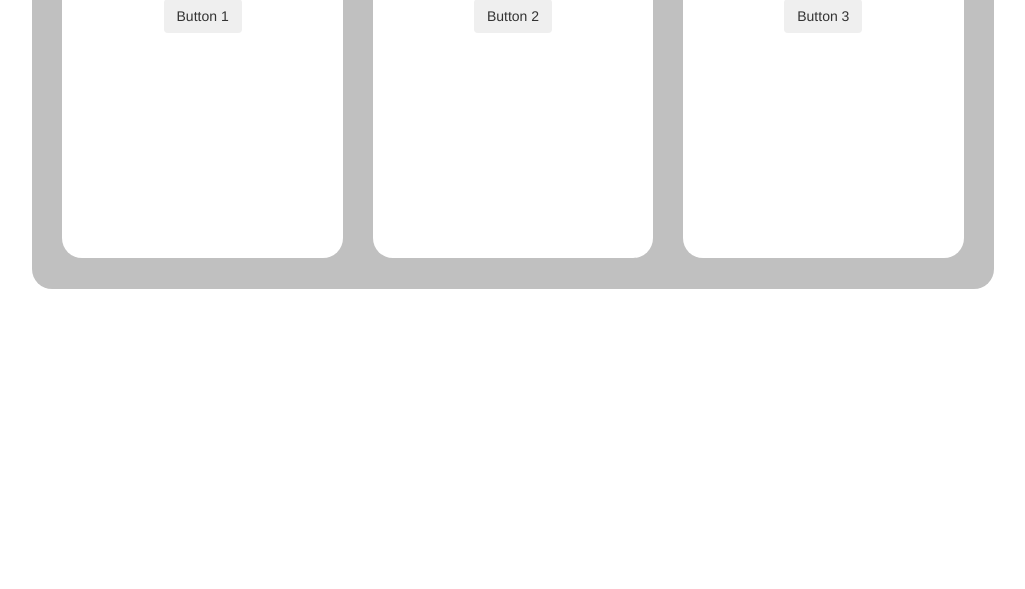
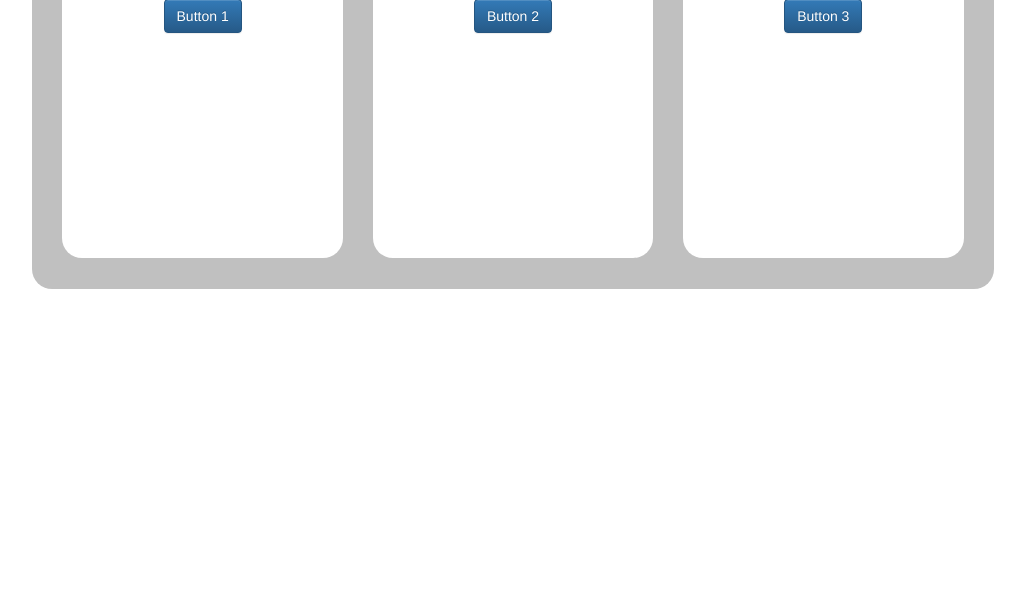
Before and after one commit to natetan/jquery-notes, a plain HTML site: page index.html in a window 1280 px wide. Shown: the part 211-800 px from the top of the page, without its empty margins (127-1152 px from the left). Drawn offline with nearby package versions, Linux system fonts and the light colour scheme.

Commit message:
added btn classes

```diff
--- a/index.html
+++ b/index.html
@@ -31,21 +31,21 @@
 						<div class="bg-success headers">Heading 1</div>
 						<div class="header-content">
 							<h3 class="header-content-heading">This will have a button</h3>
-							<button class="btn center-absolute">Button 1</button>
+							<button class="btn btn-primary center-absolute" id="btn1">Button 1</button>
 						</div>
 					</div>
 					<div class="col-xs-4 columns" id="panel2">
 						<div class="bg-success headers">Heading 2</div>
 						<div class="header-content">
 							<h3 class="header-content-heading">This will have a button</h3>
-							<button class="btn center-absolute">Button 2</button>
+							<button class="btn btn-primary center-absolute" id="btn2">Button 2</button>
 						</div>
 					</div>
 					<div class="col-xs-4 columns" id="panel3">
 						<div class="bg-success headers">Heading 3</div>
 						<div class="header-content">
 							<h3 class="header-content-heading">This will have a button</h3>
-							<button class="btn center-absolute">Button 3</button>
+							<button class="btn btn-primary center-absolute" id="btn3">Button 3</button>
 						</div>
 					</div>
 				</div>
```
